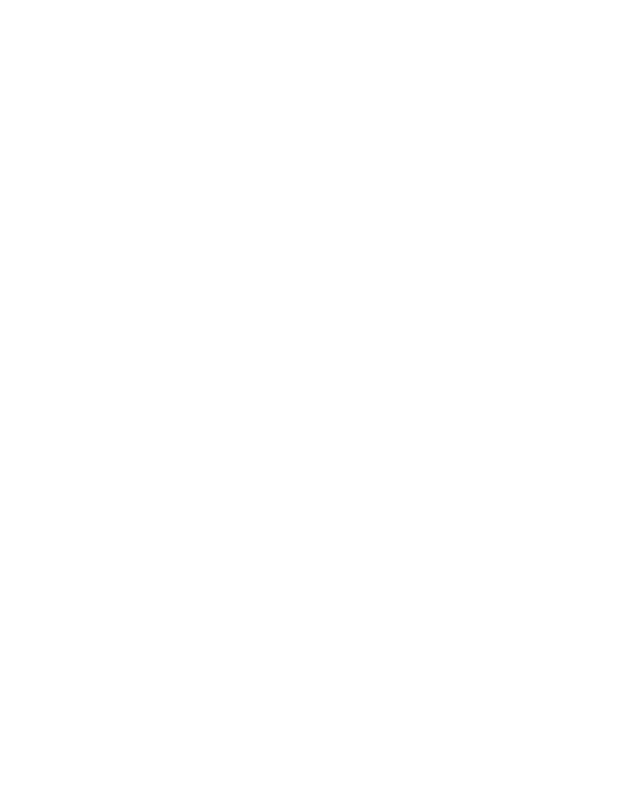
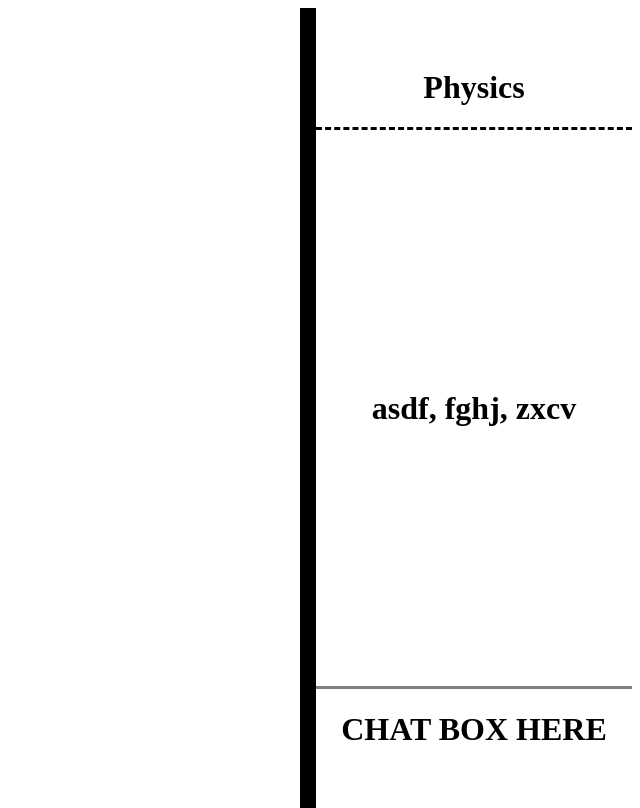
Before and after one commit to ctplatform/classtime-web, a Next.js app: page / in a window 1280 px wide. Shown: the whole page, without its empty margins (640-1280 px from the left). Built offline with nearby package versions, Linux system fonts and the light colour scheme.

Commit message:
Added some css to the chat window, switched it to a grid layout as it is a 2d element

```diff
--- a/components/ChatWindow/ChatWindow.module.scss
+++ b/components/ChatWindow/ChatWindow.module.scss
@@ -1,19 +1,23 @@
+//Note that we might switch to a grid later on
 .messageSection {
   z-index: 2;
-    display: flex;
+  display: grid;
   align-items: center;
   float: right;
+  border-left: solid black;
   min-height: 100vh;
   min-width: 25%;
   flex-direction: column;
-    border-width: 100px;
+  border-width: 1rem;
+  text-align: center;
   .messageClassName {
-
+    border-bottom: dashed black;
   }
   .messageDisplayMessage {
-
+    padding-top: 10rem;
+    padding-bottom: 10rem;
   }
   .messageChatBox {
-
+    border-top: solid grey;
   }
 }
--- a/components/ChatWindow/ChatWindow.tsx
+++ b/components/ChatWindow/ChatWindow.tsx
@@ -1,15 +1,16 @@
 import { useState, useEffect } from "react";
 import styles from "./ChatWindow.module.scss";
 
-const ChatWindow = () => {
+const ChatWindow = (props) => {
+  //In the future we need to replace 'Chat box here' with a hook
   return (
     <>
       <div className={styles.messageSection}>
         <div className={styles.messageClassName}>
-          <h1>CLASS NAME</h1>
+          <h1>{props.name}</h1>
         </div>
         <div className={styles.messageDisplayMessage}>
-          <h1>CHAT MESSAGES HERE</h1>
+          <h1>{props.messages}</h1>
         </div>
         <div className={styles.messageChatBox}>
           <h1>CHAT BOX HERE</h1>
--- a/pages/index.tsx
+++ b/pages/index.tsx
@@ -9,6 +9,7 @@
       <Head>
         <title>Title</title>
       </Head>
+      <ChatWindow name="Physics" messages="asdf, fghj, zxcv" />
     </div>
   );
 };
```
Lines whose indentation alone changed are shown as unchanged.
